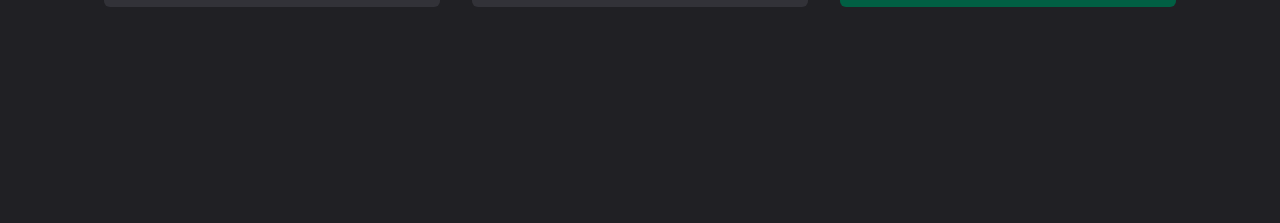
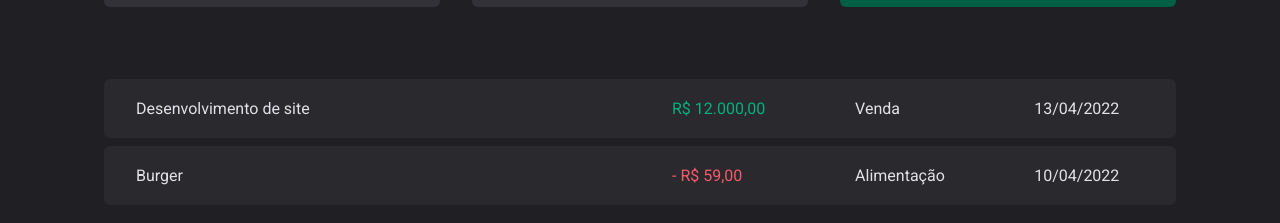
Before and after one commit to artenlf/ignite-dt-money, a React (Vite) app: page / in a window 1280 px wide. Shown: the part 523-746 px from the top of the page. Built offline with nearby package versions, Linux system fonts and the light colour scheme.

Commit message:
feat: created transactions structure and styles

```diff
--- a/src/pages/Transactions/index.tsx
+++ b/src/pages/Transactions/index.tsx
@@ -1,11 +1,43 @@
 import { Header } from "../../components/Header";
 import { Summary } from "../../components/Summary";
+import { PriceHightlight, TransactionsContainer, TransactionsTable } from './styles';
 
 export function Transactions() {
   return (
       <div>
         <Header />
         <Summary />
+        <TransactionsContainer>
+
+        <TransactionsTable>
+          <tbody>
+
+            <tr>
+              <td width="50%">Desenvolvimento de site</td>
+              <td>
+                <PriceHightlight variant="income">
+                  R$ 12.000,00
+                  </PriceHightlight>
+              </td>
+              <td>Venda</td>
+              <td>13/04/2022</td>
+            </tr>
+
+            <tr>
+              <td width="50%">Burger</td>
+              <td>
+                <PriceHightlight variant="outcome">
+                  - R$ 59,00
+                  </PriceHightlight>
+              </td>
+              <td>Alimentação</td>
+              <td>10/04/2022</td>
+            </tr>
+
+          </tbody>
+        </TransactionsTable>
+
+        </TransactionsContainer>
       </div>
   )
 }
--- a/src/pages/Transactions/styles.ts
+++ b/src/pages/Transactions/styles.ts
@@ -0,0 +1,41 @@
+import styled from "styled-components";
+
+export const TransactionsContainer = styled.main`
+  width: 100%;
+  max-width: 1120px;
+  margin: 4rem auto 0 auto;
+  padding: 0 1.5rem;
+`
+
+export const TransactionsTable = styled.table`
+  width: 100%;
+  border-collapse: separate;
+  border-spacing: 0 0.5rem;
+  /* margin-top: 1.5rem; */
+
+  td {
+    padding: 1.25rem 2rem;
+    background: ${props => props.theme["gray-700"]};
+
+    &:first-child {
+      border-top-left-radius: 6px;
+      border-bottom-left-radius: 6px;
+    }
+
+    &:last-child {
+      border-top-right-radius: 6px;
+      border-bottom-right-radius: 6px;
+    }
+  }
+`;
+
+interface PriceHightlightProps {
+  variant: 'income' | 'outcome';
+}
+
+export const PriceHightlight = styled.span<PriceHightlightProps>`
+  color: ${props => props.variant === 'income' ?
+    props.theme["green-300"]
+    :
+    props.theme["red-300"]};
+`
```
